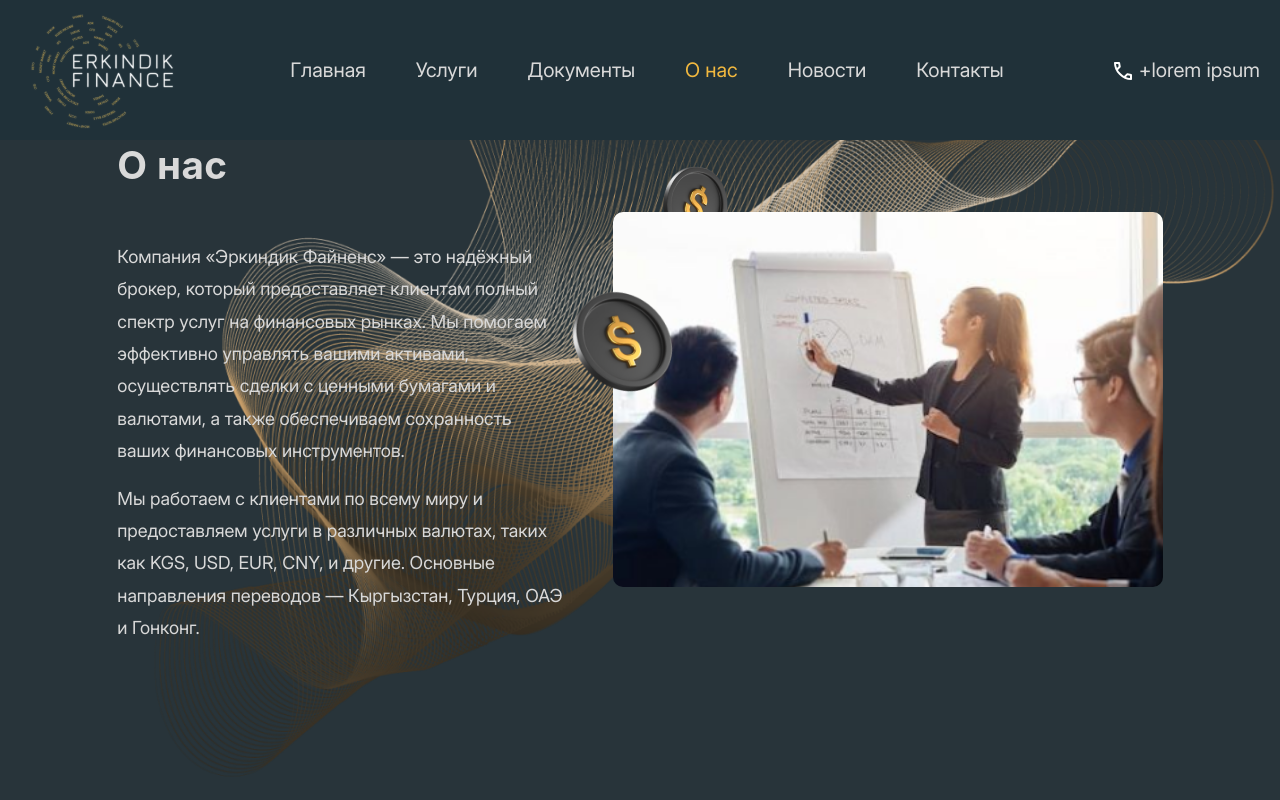
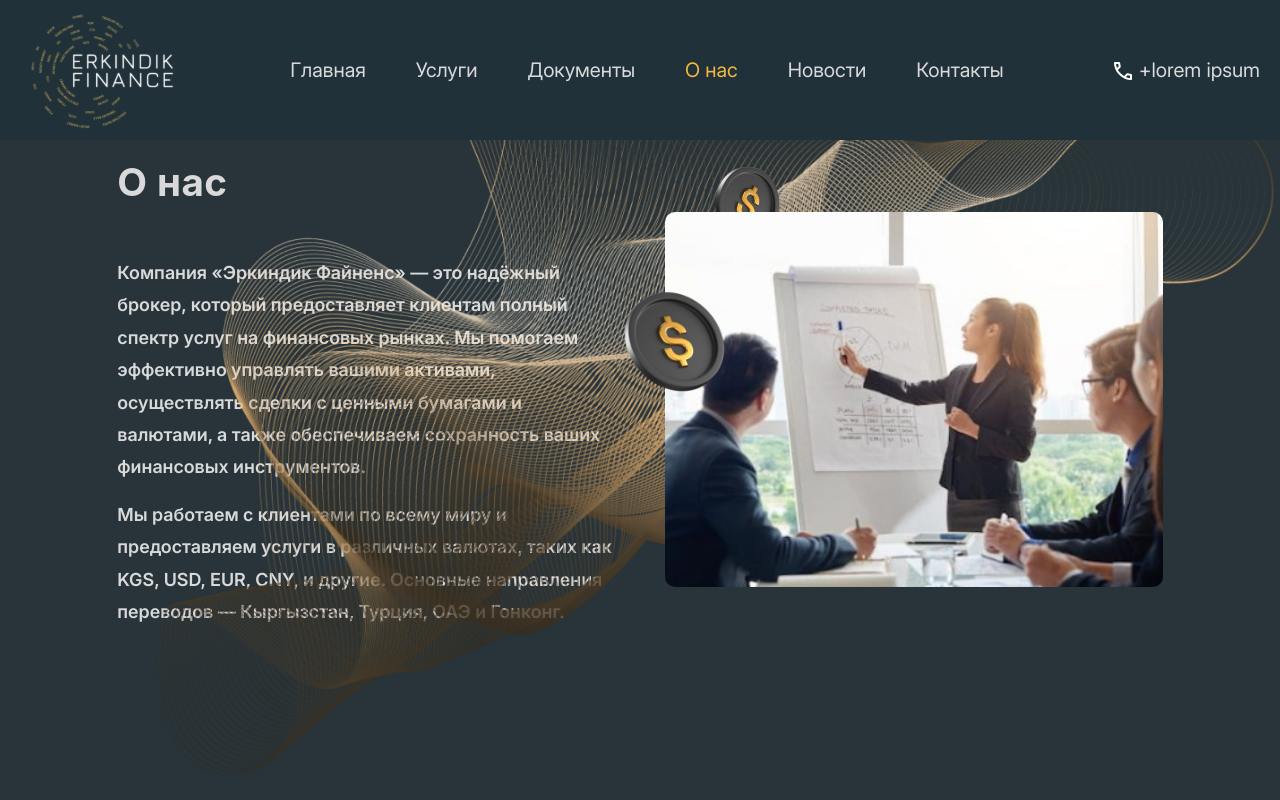
Before and after one commit to IsaRakhatbekov/erkindik-finance, a Next.js app: page /about in a window 1280 px wide. Shown: the top 800 px of the page. Built offline with nearby package versions, Linux system fonts and the light colour scheme; no server answers.

Commit message:
last-fix

```diff
--- a/src/app/about/ui/SectionAbout/SectionAbout.module.scss
+++ b/src/app/about/ui/SectionAbout/SectionAbout.module.scss
@@ -1,8 +1,19 @@
 .about {
+  position: relative;
   width: 100%;
   height: 100vh;
-  background: url("../../../../../public/images/heroBg.png") no-repeat
-    center/cover;
+
+  &::before {
+    content: "";
+    position: absolute;
+    top: 0;
+    right: 0;
+    width: 100%;
+    height: 100vh;
+    background: url("../../../../../public/images/heroBg.png") no-repeat
+      center/cover;
+    z-index: 1;
+  }
 
   .aboutContainer {
     height: 100%;
@@ -18,11 +29,12 @@
   }
 
   .content {
-    width: 600px;
+    width: 100%;
+    max-width: 600px;
   }
 
   .text {
-    font-weight: 400;
+    font-weight: 600;
     font-size: 18px;
     line-height: 1.8em;
     margin-bottom: 15px;
--- a/src/ui/Partners/Partners.module.scss
+++ b/src/ui/Partners/Partners.module.scss
@@ -12,7 +12,7 @@
   }
 
   .list {
-    gap: 30px;
+    gap: 30px 80px;
     display: flex;
     align-items: center;
     flex-wrap: wrap;
```
Also changed, not shown: src/app/contacts/ui/SectionContacts/SectionContacts.tsx (+10 -7 lines).
